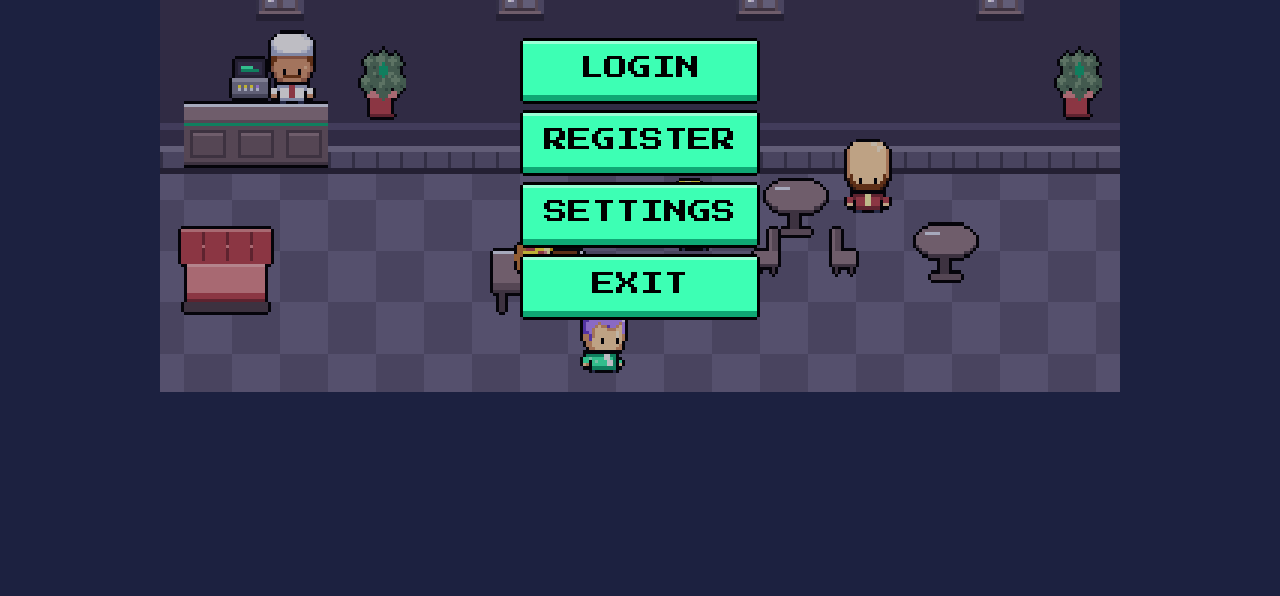
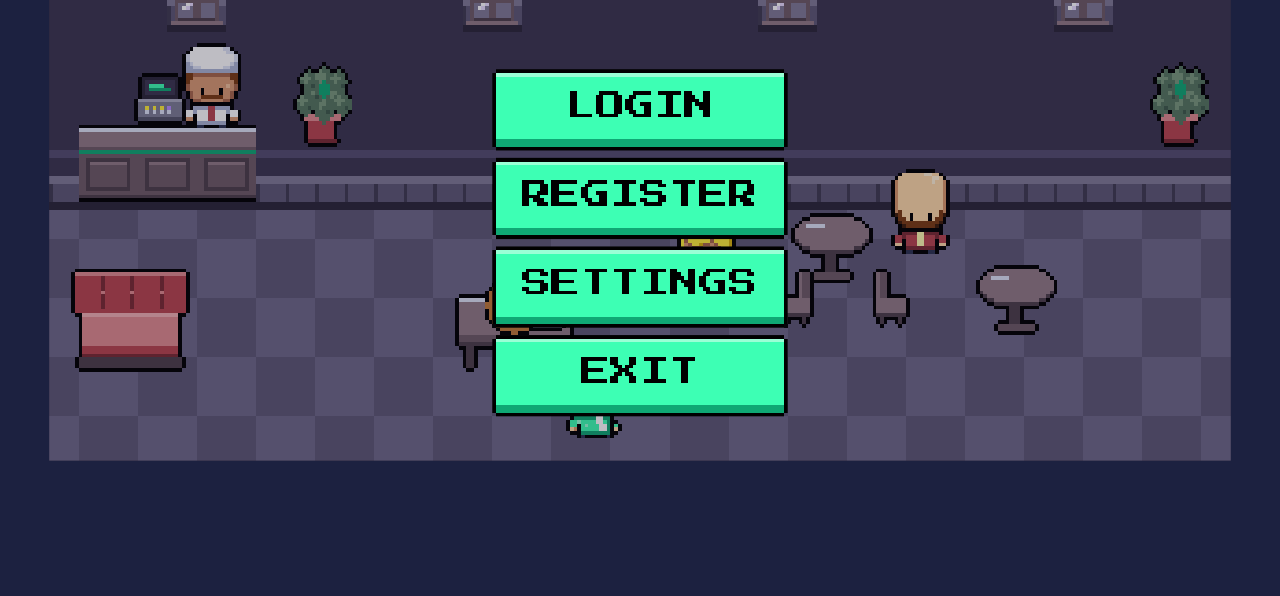
Before and after one commit to SWE-Class-Group-8/Group-Project4350, a website with bundled scripts: page src/main.html in a window 1280 px wide. Shown: the part 204-800 px from the top of the page. Built offline with nearby package versions, Linux system fonts and the light colour scheme.

Commit message:
[Feature]: Scale game to fit the window and add fullscreen key

```diff
--- a/src/game.js
+++ b/src/game.js
@@ -207,6 +207,21 @@
     function startLoop() { if (!raf) raf = requestAnimationFrame(frame); }
     function stopLoop() { cancelAnimationFrame(raf); raf = null; }
 
+    function fit() {
+        const scale = Math.min(window.innerWidth / 960, window.innerHeight / 650);
+        const app = $('app');
+        app.style.transform = `scale(${scale})`;
+        app.style.top = `${Math.max(0, (window.innerHeight - 650 * scale) / 2)}px`;
+    }
+    document.addEventListener('keydown', (e) => {
+        if (e.key === 'F11' || (e.key.toLowerCase() === 'f' && e.target.tagName !== 'INPUT' && !user)) {
+            e.preventDefault();
+            document.fullscreenElement ? document.exitFullscreen() : document.documentElement.requestFullscreen();
+        }
+    });
+    window.addEventListener('resize', fit);
+    fit();
+
     Sprites.init();
     show('menu');
 })();
--- a/src/main.html
+++ b/src/main.html
@@ -7,6 +7,7 @@
     <link rel="stylesheet" href="style.css">
 </head>
 <body>
+<div id="app">
     <div id="menu" class="stage">
         <img class="logo" src="../assets/ui/logo/agent_appetite_logo.png" alt="Agent Appetite">
         <button id="btn-login" class="imgbtn b-login" style="left:360px;top:222px" aria-label="Login"></button>
@@ -72,6 +73,7 @@
         </div>
     </div>
 
+</div>
     <script src="map.js"></script>
     <script src="movement.js"></script>
     <script src="sprites.js"></script>
--- a/src/style.css
+++ b/src/style.css
@@ -1,10 +1,12 @@
 @font-face { font-family: 'Press Start 2P'; src: url('../assets/ui/fonts/PressStart2P-Regular.ttf'); }
 @font-face { font-family: 'VT323'; src: url('../assets/ui/fonts/VT323-Regular.ttf'); }
 * { image-rendering: pixelated; box-sizing: border-box; }
-body { background: #1c2140; color: #dde3f5; font-family: 'VT323', monospace; font-size: 24px; margin: 0; padding: 20px 0; text-align: center; cursor: url(../assets/ui/cursor/cursor_arrow.png) 0 0, default; }
+html, body { height: 100%; overflow: hidden; }
+#app { position: absolute; left: 50%; top: 0; width: 960px; height: 650px; margin-left: -480px; transform-origin: top center; }
+body { background: #1c2140; color: #dde3f5; font-family: 'VT323', monospace; font-size: 24px; margin: 0; padding: 0; text-align: center; cursor: url(../assets/ui/cursor/cursor_arrow.png) 0 0, default; }
 button, .imgbtn { cursor: url(../assets/ui/cursor/cursor_hand.png) 0 0, pointer; }
 .hidden { display: none !important; }
-.stage { position: relative; width: 960px; height: 576px; margin: 0 auto; background: #2a2638 center/100% 100% no-repeat; overflow: hidden; }
+.stage { position: relative; width: 960px; height: 540px; margin: 0 auto; background: #2a2638 center/100% 100% no-repeat; overflow: hidden; }
 .imgbtn { position: absolute; width: 240px; height: 66px; border: 0; padding: 0; background: transparent center/100% 100% no-repeat; }
 .panel9 { border: 12px solid transparent; border-image: url(../assets/ui/panels/panel_9slice_source_48x48.png) 4 fill / 12px stretch; color: #dde3f5; text-align: left; }
 .pixel { font-family: 'Press Start 2P', monospace; font-size: 12px; color: #fff; }
```
